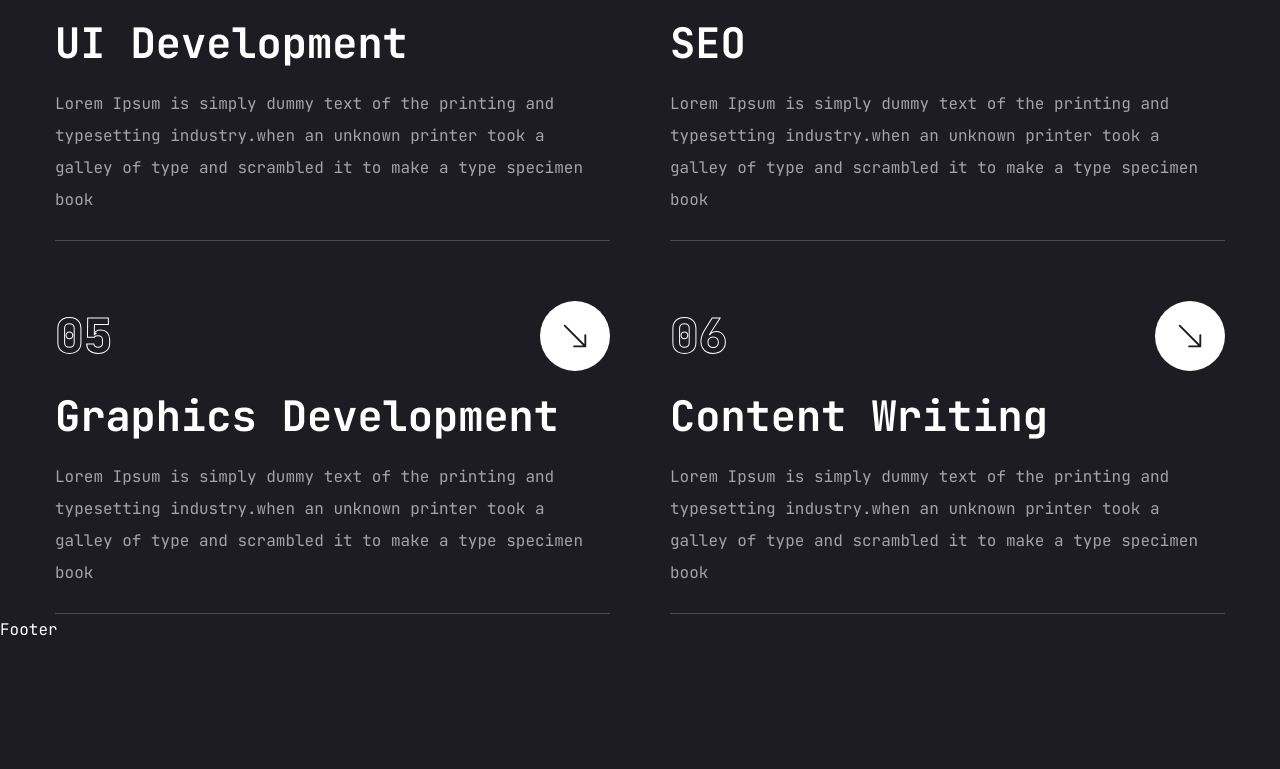
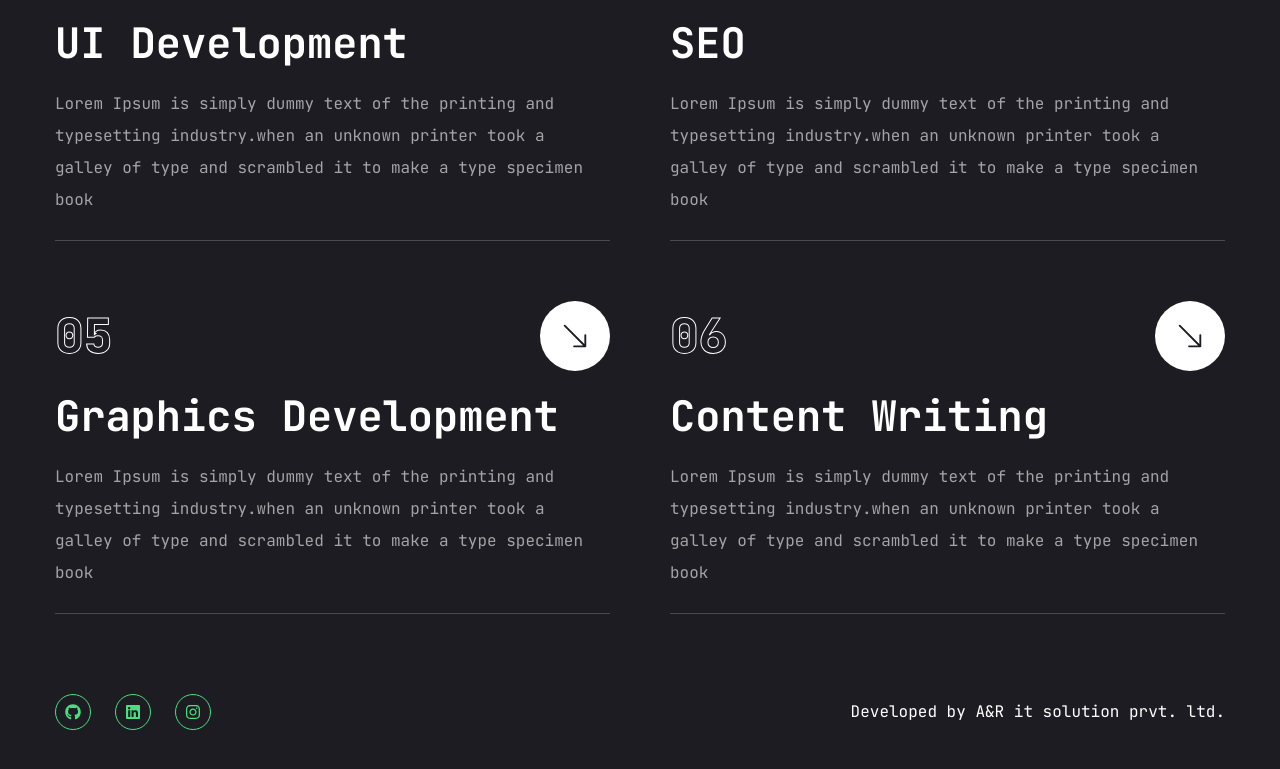
Before and after one commit to abhiyaduvanshis/profile-portfolio, a Next.js app: page /services in a window 1280 px wide. Shown: the part 693-1462 px from the top of the page. Before the commit the page ends 1339 px from the top, so only its background shows below. Built offline with nearby package versions, Linux system fonts and the light colour scheme.

Commit message:
Poftfolio website design work

```diff
--- a/src/app/components/Services.jsx
+++ b/src/app/components/Services.jsx
@@ -43,7 +43,7 @@ export default function Servies(){
                 <div className="container mx-auto">
                     <motion.div
                     initial={{opacity:0}}
-                    animate={{opacity:1,transition:{delay:2.4,duration:0.4,ease:"easeIn"}}}
+                    animate={{opacity:1,transition:{delay:0.1,duration:0.2,ease:"easeIn"}}}
                     className="grid grid-cols-1 md:grid-cols-2 gap-[60px]"
                     >
                         {
--- a/src/app/components/common/Footer.jsx
+++ b/src/app/components/common/Footer.jsx
@@ -1,8 +1,18 @@
+import Social from "../Social";
 
 export default function Footer(){
     return(
-        <>
-            Footer
-        </>
+        <footer className="mt-8">
+            <div  className="py-8 xl:py-12 text-white">
+                <div className="container flex mx-auto justify-between items-center">
+                    <div>
+                        <Social containerStyles="flex gap-6" iconStyles="w-9 h-9 border border-green-400 rounded-full flex justify-center items-center text-green-400 text-base hover:bg-green-400 hover:text-primary hover:transition-all duration-500"/>
+                    </div>
+                    <div>
+                        <p>Developed by A&R it solution prvt. ltd.</p>
+                    </div>
+                </div>
+            </div>
+        </footer>
     )
 }
```
